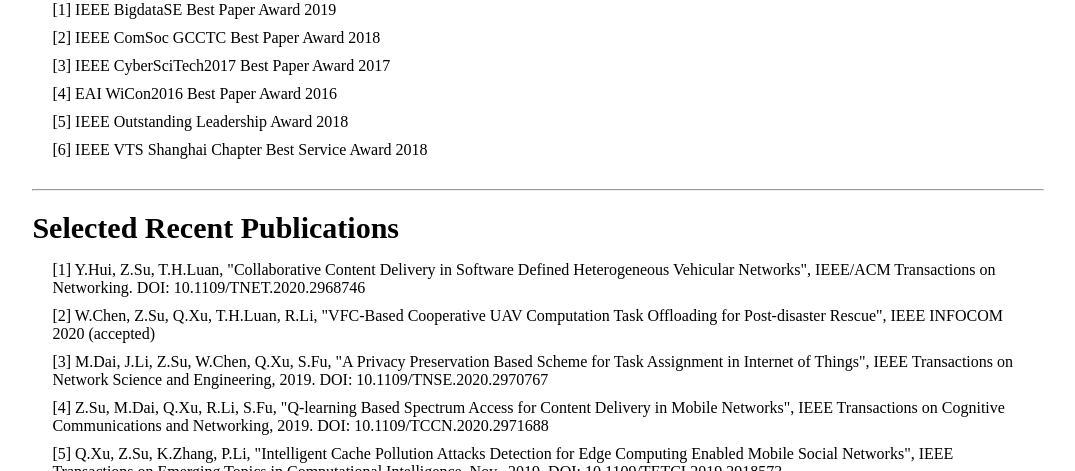
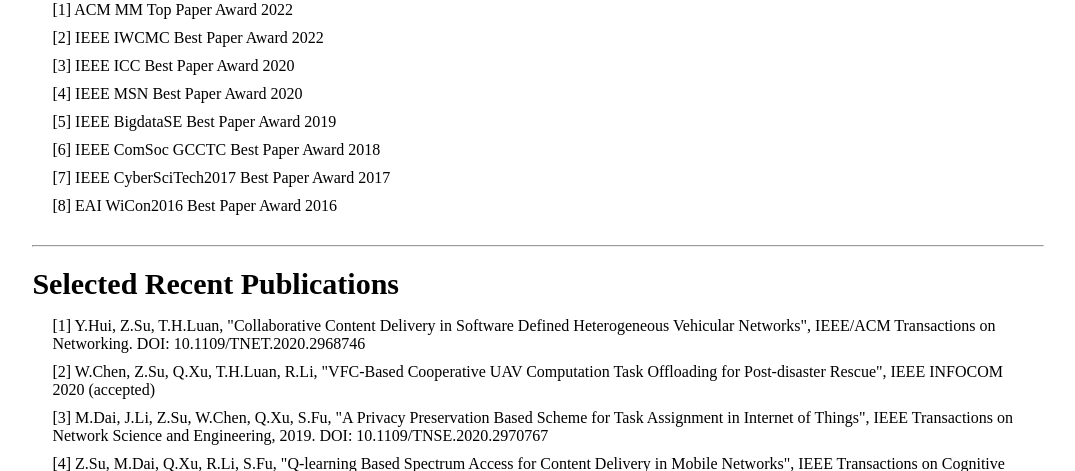
Before and after one commit to zhousu111/zhousu111.github.io, a plain HTML site: page index.html in a window 1280 px wide. Shown: the part 629-1100 px from the top of the page, without its empty margins (102-1177 px from the left). Drawn offline with Linux system fonts and the light colour scheme.

Commit message:
Update index.html

```diff
--- a/index.html
+++ b/index.html
@@ -100,12 +100,14 @@
         <div class="awards">
             <h2>Awards</h2>
             <ol>
+                <li>ACM MM Top Paper Award 2022</li>
+                <li>IEEE IWCMC Best Paper Award 2022</li>
+                <li>IEEE ICC Best Paper Award 2020</li>
+                <li>IEEE MSN Best Paper Award 2020</li>
                 <li>IEEE BigdataSE Best Paper Award 2019</li>
                 <li>IEEE ComSoc GCCTC Best Paper Award 2018</li>
                 <li>IEEE CyberSciTech2017 Best Paper Award 2017</li>
                 <li>EAI WiCon2016 Best Paper Award 2016</li>
-                <li>IEEE Outstanding Leadership Award 2018</li>
-                <li>IEEE VTS Shanghai Chapter Best Service Award 2018</li>
             </ol>
 
         </div>
```
